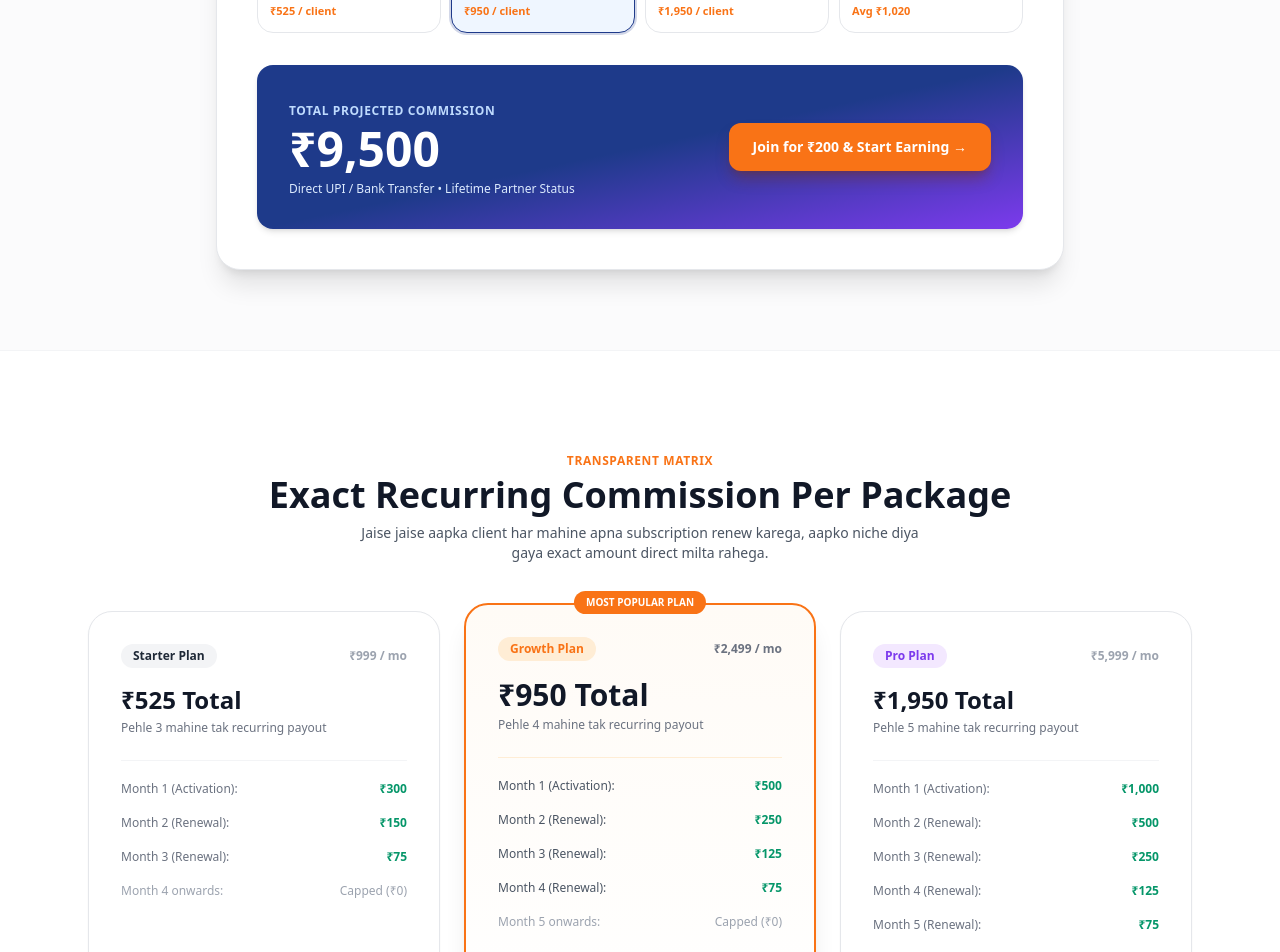
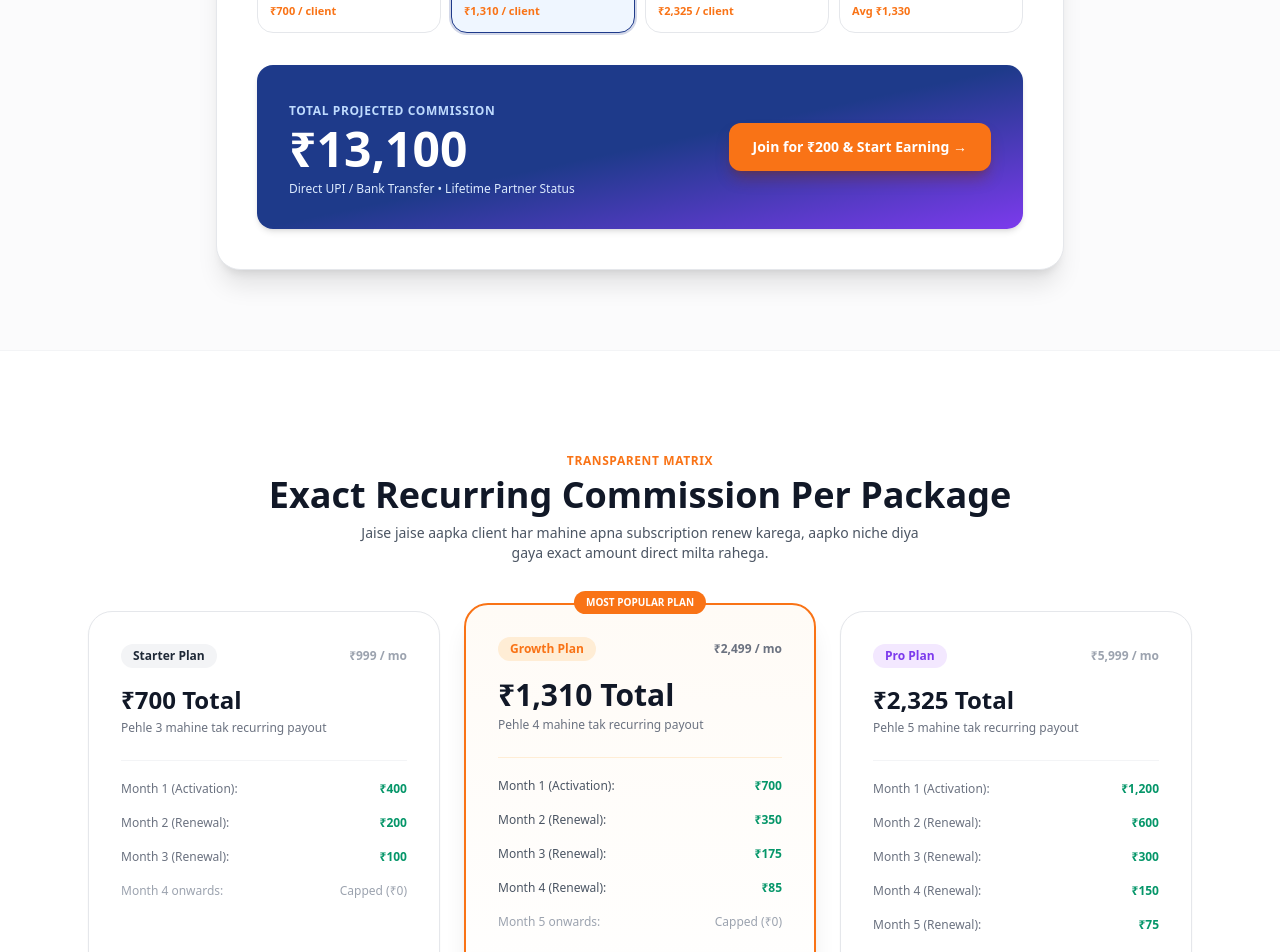
Before and after one commit to growthwapi-lab/Growthwapi, a React (Vite) app in the folder frontend/: page /earn in a window 1280 px wide. Shown: the part 1240-2192 px from the top of the page. Built offline with nearby package versions, Linux system fonts and the light colour scheme; no server answers.

Commit message:
feat(affiliate): update tiered commission schedule (Starter: 700, Growth: 1310, Pro: 2325)

```diff
--- a/frontend/src/pages/AffiliateLanding.jsx
+++ b/frontend/src/pages/AffiliateLanding.jsx
@@ -43,13 +43,13 @@ export default function AffiliateLanding() {
 
   // Calculate projected earnings
   const calculateEarnings = () => {
-    if (selectedPlanTier === 'starter') return clientCount * 525
-    if (selectedPlanTier === 'growth') return clientCount * 950
-    if (selectedPlanTier === 'pro') return clientCount * 1950
+    if (selectedPlanTier === 'starter') return clientCount * 700
+    if (selectedPlanTier === 'growth') return clientCount * 1310
+    if (selectedPlanTier === 'pro') return clientCount * 2325
     // Mixed: 50% Growth, 30% Starter, 20% Pro
-    const starterPart = Math.round(clientCount * 0.3) * 525
-    const growthPart = Math.round(clientCount * 0.5) * 950
-    const proPart = Math.round(clientCount * 0.2) * 1950
+    const starterPart = Math.round(clientCount * 0.3) * 700
+    const growthPart = Math.round(clientCount * 0.5) * 1310
+    const proPart = Math.round(clientCount * 0.2) * 2325
     return starterPart + growthPart + proPart
   }
 
@@ -68,7 +68,7 @@ export default function AffiliateLanding() {
     },
     {
       q: 'Recurring commission ka schedule kaise kaam karta hai?',
-      a: 'Har package ke liye tiered schedule set hai: Starter Plan me pehle 3 mahine (₹300 + ₹150 + ₹75 = ₹525), Growth Plan me pehle 4 mahine (₹500 + ₹250 + ₹125 + ₹75 = ₹950), aur Pro Plan me pehle 5 mahine (₹1000 + ₹500 + ₹250 + ₹125 + ₹75 = ₹1,950 per client).'
+      a: 'Har package ke liye tiered schedule set hai: Starter Plan me pehle 3 mahine (₹400 + ₹200 + ₹100 = ₹700), Growth Plan me pehle 4 mahine (₹700 + ₹350 + ₹175 + ₹85 = ₹1,310), aur Pro Plan me pehle 5 mahine (₹1,200 + ₹600 + ₹300 + ₹150 + ₹75 = ₹2,325 per client).'
     },
     {
       q: 'Agar client plan upgrade kar leta hai toh kya hoga?',
@@ -83,7 +83,7 @@ export default function AffiliateLanding() {
         <span className="bg-brand-orange text-white text-[10px] font-black uppercase px-2 py-0.5 rounded-full">
           NEW
         </span>
-        <span>Growthwapi Partner Program is Live! Earn up to ₹1,950 per referral.</span>
+        <span>Growthwapi Partner Program is Live! Earn up to ₹2,325 per referral.</span>
         <button
           onClick={handleCtaClick}
           className="underline font-bold text-amber-300 hover:text-white transition-colors ml-1 hidden sm:inline"
@@ -138,7 +138,7 @@ export default function AffiliateLanding() {
 
           {/* Main Headline */}
           <h1 className="text-3xl sm:text-5xl lg:text-6xl font-black text-gray-900 leading-tight sm:leading-none tracking-tight mb-6">
-            Earn Up To <span className="text-brand-orange">₹1,950</span> Recurring Commission Per Business Client
+            Earn Up To <span className="text-brand-orange">₹2,325</span> Recurring Commission Per Business Client
           </h1>
 
           {/* Subtitle */}
@@ -236,10 +236,10 @@ export default function AffiliateLanding() {
               </label>
               <div className="grid grid-cols-2 sm:grid-cols-4 gap-2.5">
                 {[
-                  { id: 'starter', name: 'Starter Plan', payout: '₹525 / client' },
-                  { id: 'growth', name: 'Growth Plan', payout: '₹950 / client' },
-                  { id: 'pro', name: 'Pro Plan', payout: '₹1,950 / client' },
-                  { id: 'mixed', name: 'Mixed Average', payout: 'Avg ₹1,020' }
+                  { id: 'starter', name: 'Starter Plan', payout: '₹700 / client' },
+                  { id: 'growth', name: 'Growth Plan', payout: '₹1,310 / client' },
+                  { id: 'pro', name: 'Pro Plan', payout: '₹2,325 / client' },
+                  { id: 'mixed', name: 'Mixed Average', payout: 'Avg ₹1,330' }
                 ].map((item) => (
                   <button
                     key={item.id}
@@ -304,21 +304,21 @@ export default function AffiliateLanding() {
                 </span>
                 <span className="text-xs font-bold text-gray-400">₹999 / mo</span>
               </div>
-              <div className="text-2xl font-black text-gray-900 mb-1">₹525 Total</div>
+              <div className="text-2xl font-black text-gray-900 mb-1">₹700 Total</div>
               <p className="text-xs text-gray-500 mb-6">Pehle 3 mahine tak recurring payout</p>
 
               <div className="space-y-2.5 border-t border-gray-100 pt-4 text-xs">
                 <div className="flex justify-between py-1">
                   <span className="text-gray-500">Month 1 (Activation):</span>
-                  <span className="font-extrabold text-emerald-600">₹300</span>
+                  <span className="font-extrabold text-emerald-600">₹400</span>
                 </div>
                 <div className="flex justify-between py-1">
                   <span className="text-gray-500">Month 2 (Renewal):</span>
-                  <span className="font-extrabold text-emerald-600">₹150</span>
+                  <span className="font-extrabold text-emerald-600">₹200</span>
                 </div>
                 <div className="flex justify-between py-1">
                   <span className="text-gray-500">Month 3 (Renewal):</span>
-                  <span className="font-extrabold text-emerald-600">₹75</span>
+                  <span className="font-extrabold text-emerald-600">₹100</span>
                 </div>
                 <div className="flex justify-between py-1 text-gray-400">
                   <span>Month 4 onwards:</span>
@@ -328,7 +328,7 @@ export default function AffiliateLanding() {
             </div>
 
             <div className="mt-8 pt-4 border-t border-gray-100 text-center">
-              <span className="text-[11px] font-bold text-gray-400">Overall 52.5% of first month price</span>
+              <span className="text-[11px] font-bold text-gray-400">Overall 70% of first month price</span>
             </div>
           </div>
 
@@ -344,25 +344,25 @@ export default function AffiliateLanding() {
                 </span>
                 <span className="text-xs font-bold text-gray-500">₹2,499 / mo</span>
               </div>
-              <div className="text-3xl font-black text-gray-900 mb-1">₹950 Total</div>
+              <div className="text-3xl font-black text-gray-900 mb-1">₹1,310 Total</div>
               <p className="text-xs text-gray-500 mb-6">Pehle 4 mahine tak recurring payout</p>
 
               <div className="space-y-2.5 border-t border-orange-100 pt-4 text-xs">
                 <div className="flex justify-between py-1">
                   <span className="text-gray-600">Month 1 (Activation):</span>
-                  <span className="font-extrabold text-emerald-600">₹500</span>
+                  <span className="font-extrabold text-emerald-600">₹700</span>
                 </div>
                 <div className="flex justify-between py-1">
                   <span className="text-gray-600">Month 2 (Renewal):</span>
-                  <span className="font-extrabold text-emerald-600">₹250</span>
+                  <span className="font-extrabold text-emerald-600">₹350</span>
                 </div>
                 <div className="flex justify-between py-1">
                   <span className="text-gray-600">Month 3 (Renewal):</span>
-                  <span className="font-extrabold text-emerald-600">₹125</span>
+                  <span className="font-extrabold text-emerald-600">₹175</span>
                 </div>
                 <div className="flex justify-between py-1">
                   <span className="text-gray-600">Month 4 (Renewal):</span>
-                  <span className="font-extrabold text-emerald-600">₹75</span>
+                  <span className="font-extrabold text-emerald-600">₹85</span>
                 </div>
                 <div className="flex justify-between py-1 text-gray-400">
                   <span>Month 5 onwards:</span>
@@ -385,25 +385,25 @@ export default function AffiliateLanding() {
                 </span>
                 <span className="text-xs font-bold text-gray-400">₹5,999 / mo</span>
               </div>
-              <div className="text-2xl font-black text-gray-900 mb-1">₹1,950 Total</div>
+              <div className="text-2xl font-black text-gray-900 mb-1">₹2,325 Total</div>
               <p className="text-xs text-gray-500 mb-6">Pehle 5 mahine tak recurring payout</p>
 
               <div className="space-y-2.5 border-t border-gray-100 pt-4 text-xs">
                 <div className="flex justify-between py-1">
                   <span className="text-gray-500">Month 1 (Activation):</span>
-                  <span className="font-extrabold text-emerald-600">₹1,000</span>
+                  <span className="font-extrabold text-emerald-600">₹1,200</span>
                 </div>
                 <div className="flex justify-between py-1">
                   <span className="text-gray-500">Month 2 (Renewal):</span>
-                  <span className="font-extrabold text-emerald-600">₹500</span>
+                  <span className="font-extrabold text-emerald-600">₹600</span>
                 </div>
                 <div className="flex justify-between py-1">
                   <span className="text-gray-500">Month 3 (Renewal):</span>
-                  <span className="font-extrabold text-emerald-600">₹250</span>
+                  <span className="font-extrabold text-emerald-600">₹300</span>
                 </div>
                 <div className="flex justify-between py-1">
                   <span className="text-gray-500">Month 4 (Renewal):</span>
-                  <span className="font-extrabold text-emerald-600">₹125</span>
+                  <span className="font-extrabold text-emerald-600">₹150</span>
                 </div>
                 <div className="flex justify-between py-1">
                   <span className="text-gray-500">Month 5 (Renewal):</span>
--- a/frontend/src/pages/LandingPage.jsx
+++ b/frontend/src/pages/LandingPage.jsx
@@ -463,7 +463,7 @@ export default function LandingPage() {
                 </span>
                 <Link to="/partner" className="inline-flex items-center gap-1.5 bg-gradient-to-r from-orange-100 to-amber-100 border border-orange-300 text-brand-orange text-xs font-bold px-3 py-1.5 rounded-full hover:shadow-xs transition-all">
                   <span>💰</span>
-                  <span>Earn up to ₹1,950/referral →</span>
+                  <span>Earn up to ₹2,325/referral →</span>
                 </Link>
               </div>
               {/* Headline */}
```
Also changed, not shown: frontend/src/pages/dashboard/AffiliateProgram.jsx (+21 -17 lines), 1 other file (tests, documents, lock files or other folders).
